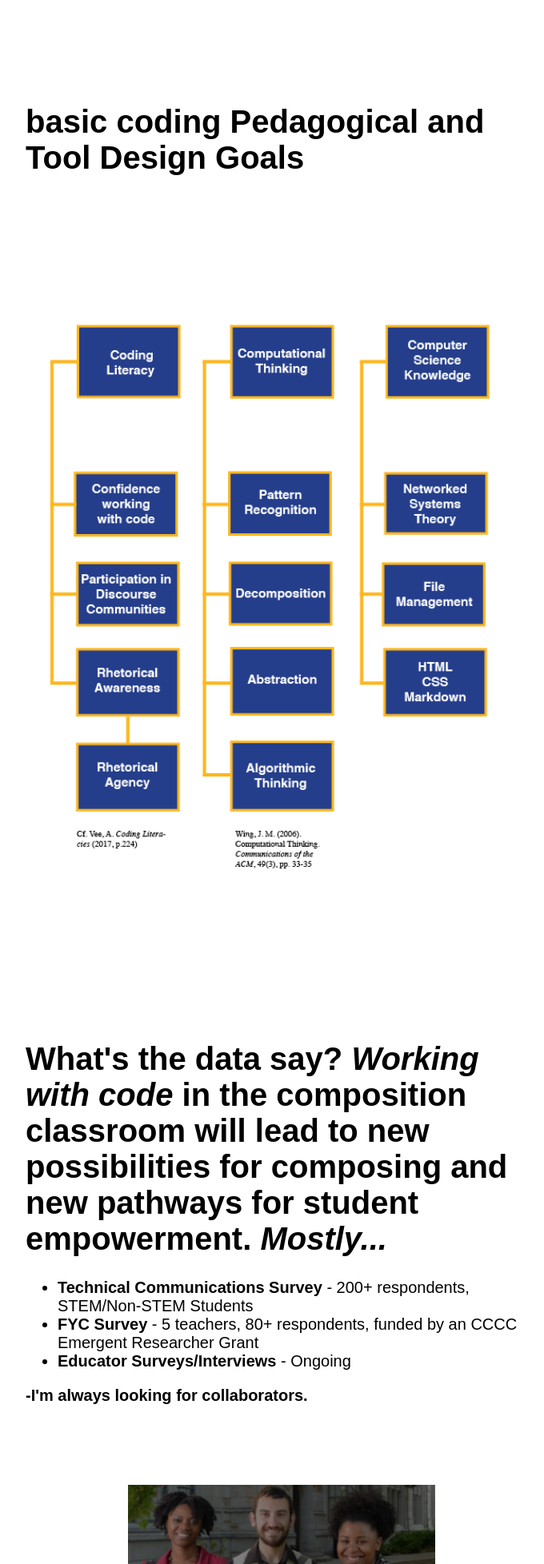
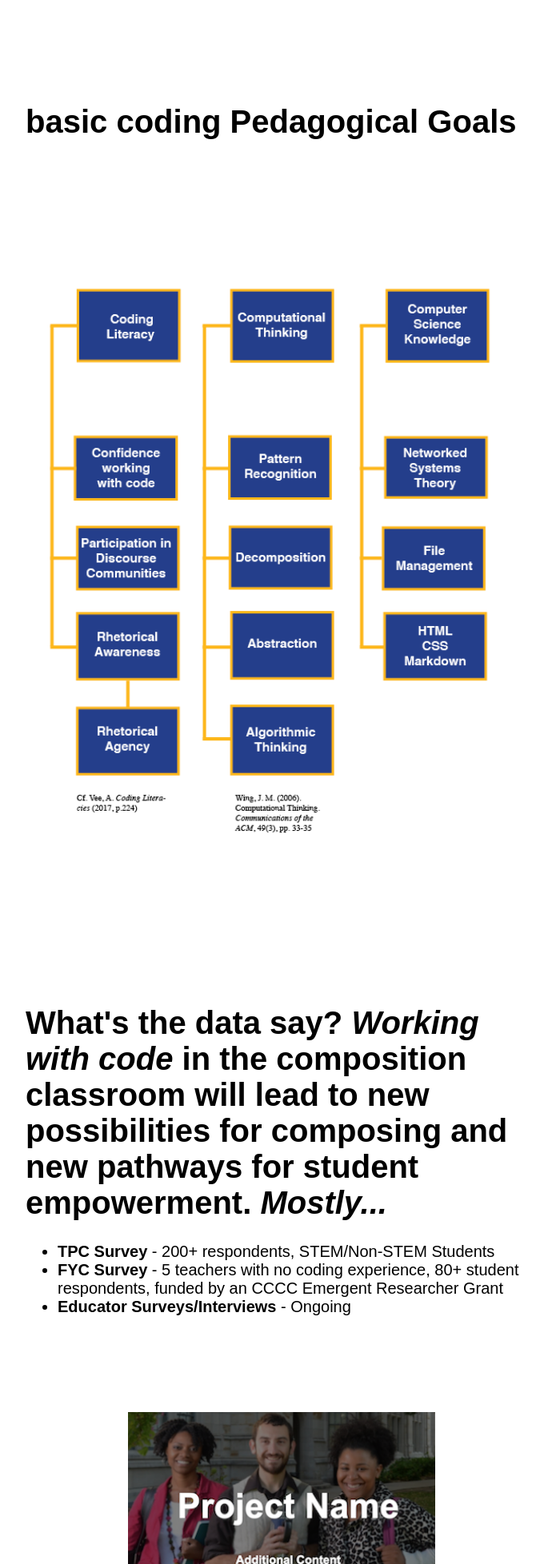
Before and after one commit to sjquigley/Open-Fuego-Presentation, a plain HTML site: page index.html in a window 1280 px wide. Shown: the part 3451-5407 px from the top of the page at 80% size, without its empty margins (288-968 px from the left). Drawn offline with Linux system fonts and the light colour scheme.

Commit message:
updated links

```diff
--- a/index.html
+++ b/index.html
@@ -61,7 +61,7 @@
   <br>
   <br>
 
-<center><a href="https://sites.pitt.edu/~dls170/" class="button">Sample Digital Portfolio</a></center>
+<center><a href="https://sites.pitt.edu/%7Earo34/" class="button">Sample Digital Portfolio</a></center>
 
 
 
@@ -93,7 +93,7 @@
 
 
      <div class="textblock">
-  <h1>basic coding Pedagogical and Tool Design Goals</h1>
+  <h1>basic coding Pedagogical Goals</h1>
     </div>
 <div> <img src="research.png"
       class="center-image" alt="areas of research" style="width:50%;height:50%;">
@@ -104,11 +104,10 @@
         <div class="textblock">
             <h1>What's the data say? <em>Working with code</em> in the composition classroom will lead to new possibilities for composing and new pathways for student empowerment. <b><em>Mostly...</em></b></h1>
             <ul>
-  <li><b>Technical Communications Survey</b> - 200+ respondents, STEM/Non-STEM Students</li>
-  <li><b>FYC Survey</b> - 5 teachers, 80+ respondents, funded by an CCCC Emergent Researcher Grant</li>
+  <li><b>TPC Survey</b> - 200+ respondents, STEM/Non-STEM Students</li>
+  <li><b>FYC Survey</b> - 5 teachers with no coding experience, 80+ student respondents, funded by an CCCC Emergent Researcher Grant</li>
   <li><b>Educator Surveys/Interviews</b> - Ongoing</li>
 </ul>
-            <b>-I'm always looking for collaborators.</b>
  </div>
 
 
```
